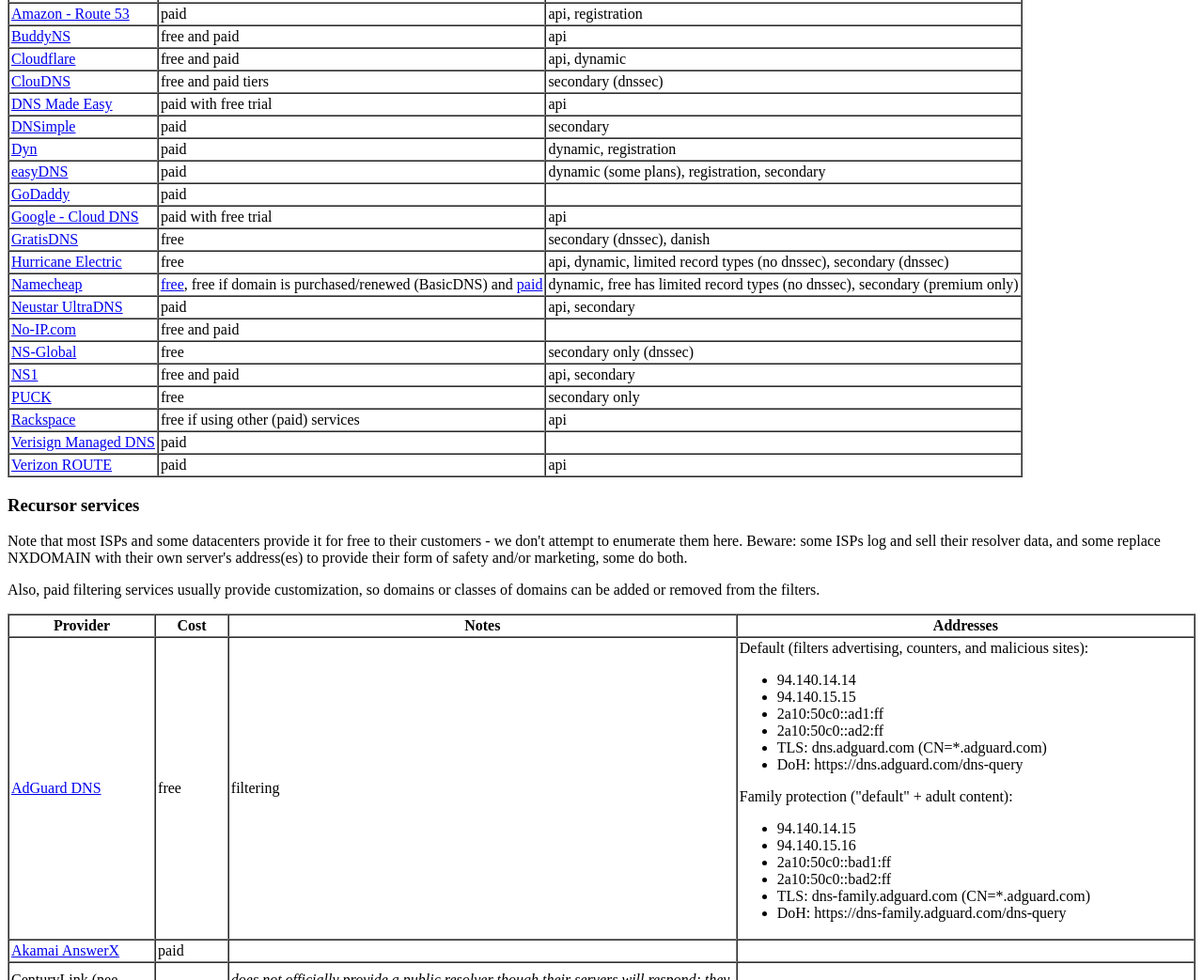
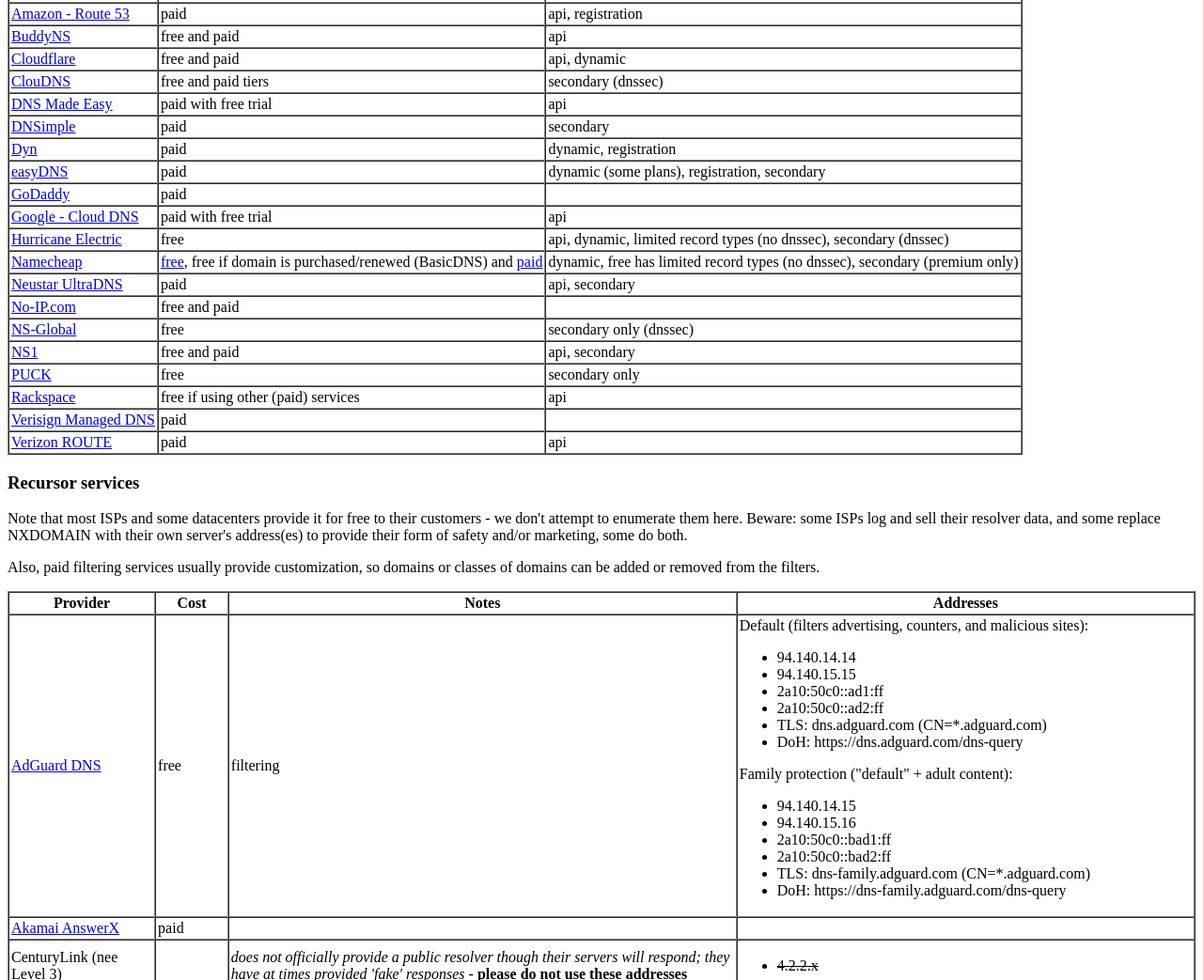
Before and after one commit to dns-channel/dns-channel.github.io, a plain HTML site: page index.html in a window 1280 px wide. Shown: the part 2466-3509 px from the top of the page at 94% size. Drawn offline with Linux system fonts and the light colour scheme.

Commit message:
Remove GratisDNS from list of authoritative services

```diff
--- a/index.html
+++ b/index.html
@@ -146,8 +146,6 @@ tiers</td><td>secondary (dnssec)</td></tr>
 <tr><td><a target="_blank" href="https://www.easydns.com/">easyDNS</a></td><td>paid</td><td>dynamic (some plans), registration, secondary</td></tr>
 <tr><td><a target="_blank" href="https://www.godaddy.com/domains/dns-hosting.aspx">GoDaddy</a></td><td>paid</td><td></td></tr>
 <tr><td><a target="_blank" href="https://cloud.google.com/dns/">Google - Cloud DNS</a></td><td>paid with free trial</td><td>api</td></tr>
-<tr><td><a target="_blank"
-href="https://web.gratisdns.dk/domaener/dns/">GratisDNS</a></td><td>free</td><td>secondary (dnssec), danish</td></tr>
 <tr><td><a target="_blank" href="https://dns.he.net/">Hurricane Electric</a></td><td>free</td><td>api, dynamic,
 limited record types (no dnssec), secondary (dnssec)</td></tr>
 <tr><td><a target="_blank" href="https://www.namecheap.com/">Namecheap</a></td><td><a target="_blank" href="https://www.namecheap.com/domains/freedns/" title="Namecheap FreeDNS">free</a>, free if domain is purchased/renewed (BasicDNS) and <a target="_blank" href="https://www.namecheap.com/security/premiumdns.aspx" title="Namecheap PremiumDNS">paid</a></td><td>dynamic, free has limited record types (no dnssec), secondary (premium only)</td></tr>
```
